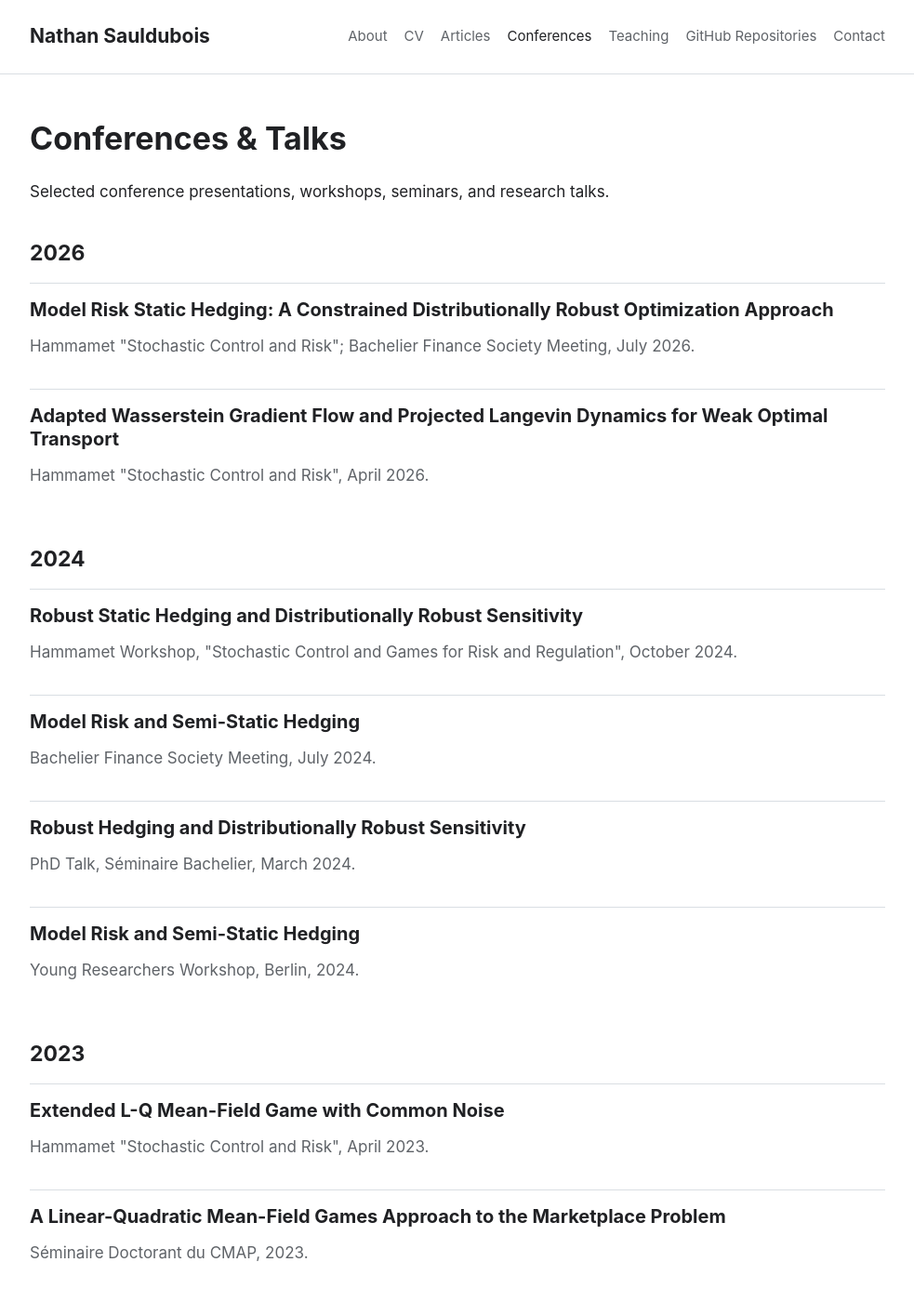
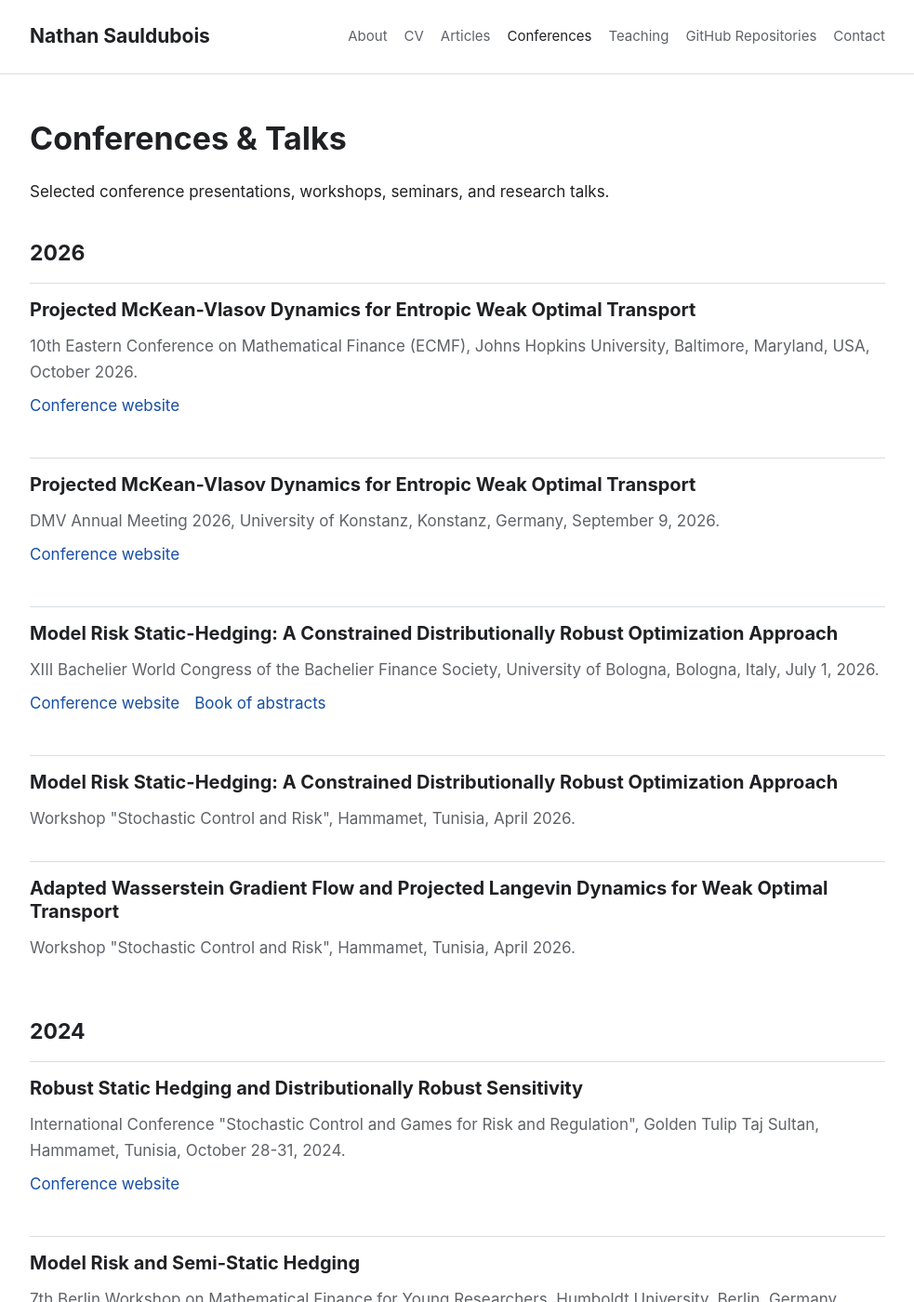
Before and after one commit to NathanSauldubois/nathansauldubois.github.io, a Jekyll site: the page built from conferences.md, in a window 1280 px wide and 1400 px high. Shown: the whole window at 93% size, without its empty margins (148-1131 px from the left). Built offline with Jekyll 4.4.1, drawn with Linux system fonts in a browser that asks for light colours; some of the changed text lies outside the part shown.

Commit message:
Update publications, talks, and CV

```diff
--- a/conferences.md
+++ b/conferences.md
@@ -12,12 +12,27 @@ Selected conference presentations, workshops, seminars, and research talks.
 
 <ul class="article-list compact-list">
   <li>
-    <h2>Model Risk Static Hedging: A Constrained Distributionally Robust Optimization Approach</h2>
-    <p class="meta">Hammamet "Stochastic Control and Risk"; Bachelier Finance Society Meeting, July 2026.</p>
+    <h2>Projected McKean-Vlasov Dynamics for Entropic Weak Optimal Transport</h2>
+    <p class="meta">10th Eastern Conference on Mathematical Finance (ECMF), Johns Hopkins University, Baltimore, Maryland, USA, October 2026.</p>
+    <p><a href="https://sites.google.com/view/ecmf/home">Conference website</a></p>
+  </li>
+  <li>
+    <h2>Projected McKean-Vlasov Dynamics for Entropic Weak Optimal Transport</h2>
+    <p class="meta">DMV Annual Meeting 2026, University of Konstanz, Konstanz, Germany, September 9, 2026.</p>
+    <p><a href="https://www.dmv-jahrestagung.de/">Conference website</a></p>
+  </li>
+  <li>
+    <h2>Model Risk Static-Hedging: A Constrained Distributionally Robust Optimization Approach</h2>
+    <p class="meta">XIII Bachelier World Congress of the Bachelier Finance Society, University of Bologna, Bologna, Italy, July 1, 2026.</p>
+    <p class="link-row"><a href="https://eventi.unibo.it/bachelier">Conference website</a><a href="https://bfs2026-abstract-book.netlify.app/">Book of abstracts</a></p>
+  </li>
+  <li>
+    <h2>Model Risk Static-Hedging: A Constrained Distributionally Robust Optimization Approach</h2>
+    <p class="meta">Workshop "Stochastic Control and Risk", Hammamet, Tunisia, April 2026.</p>
   </li>
   <li>
     <h2>Adapted Wasserstein Gradient Flow and Projected Langevin Dynamics for Weak Optimal Transport</h2>
-    <p class="meta">Hammamet "Stochastic Control and Risk", April 2026.</p>
+    <p class="meta">Workshop "Stochastic Control and Risk", Hammamet, Tunisia, April 2026.</p>
   </li>
 </ul>
 
@@ -26,19 +41,23 @@ Selected conference presentations, workshops, seminars, and research talks.
 <ul class="article-list compact-list">
   <li>
     <h2>Robust Static Hedging and Distributionally Robust Sensitivity</h2>
-    <p class="meta">Hammamet Workshop, "Stochastic Control and Games for Risk and Regulation", October 2024.</p>
+    <p class="meta">International Conference "Stochastic Control and Games for Risk and Regulation", Golden Tulip Taj Sultan, Hammamet, Tunisia, October 28-31, 2024.</p>
+    <p><a href="https://sites.google.com/view/conference-hammamet/home">Conference website</a></p>
   </li>
   <li>
     <h2>Model Risk and Semi-Static Hedging</h2>
-    <p class="meta">Bachelier Finance Society Meeting, July 2024.</p>
-  </li>
-  <li>
-    <h2>Robust Hedging and Distributionally Robust Sensitivity</h2>
-    <p class="meta">PhD Talk, S&eacute;minaire Bachelier, March 2024.</p>
+    <p class="meta">7th Berlin Workshop on Mathematical Finance for Young Researchers, Humboldt University, Berlin, Germany, September 4-6, 2024.</p>
+    <p><a href="https://www.mathematik.hu-berlin.de/~mfy2024/">Workshop website</a></p>
   </li>
   <li>
     <h2>Model Risk and Semi-Static Hedging</h2>
-    <p class="meta">Young Researchers Workshop, Berlin, 2024.</p>
+    <p class="meta">12th Bachelier World Congress of the Bachelier Finance Society, FGV EMAp, Rio de Janeiro, Brazil, July 8-12, 2024.</p>
+    <p><a href="https://emap.fgv.br/eventos/12th-bachelier-world-congress-bachelier-finance-society">Conference website</a></p>
+  </li>
+  <li>
+    <h2>First-Order Martingale Model Risk Hedging</h2>
+    <p class="meta">Bachelier PhD Seminar, Institut Henri Poincar&eacute;, Paris, France, June 7, 2024.</p>
+    <p><a href="https://www.bachelier-paris.fr/programme/">Seminar program</a></p>
   </li>
 </ul>
 
@@ -47,10 +66,21 @@ Selected conference presentations, workshops, seminars, and research talks.
 <ul class="article-list compact-list">
   <li>
     <h2>Extended L-Q Mean-Field Game with Common Noise</h2>
-    <p class="meta">Hammamet "Stochastic Control and Risk", April 2023.</p>
+    <p class="meta">Workshop "Stochastic Control and Risk", Hammamet, Tunisia, April 24-27, 2023.</p>
   </li>
   <li>
     <h2>A Linear-Quadratic Mean-Field Games Approach to the Marketplace Problem</h2>
-    <p class="meta">S&eacute;minaire Doctorant du CMAP, 2023.</p>
+    <p class="meta">CMAP PhD Seminar, Centre de Math&eacute;matiques Appliqu&eacute;es, &Eacute;cole Polytechnique, Palaiseau, France, 2023.</p>
   </li>
 </ul>
+
+## Conference Organization
+
+<ul class="article-list compact-list">
+  <li>
+    <h2>Optimal Transport in Robust Finance</h2>
+    <p class="meta">Invited session at the 2026 INFORMS Annual Meeting, Moscone Center and Marriott Marquis, San Francisco, California, USA, November 1-4, 2026.</p>
+    <p>Co-organized with Xin Zhang.</p>
+    <p><a href="https://meetings.informs.org/wordpress/annual/">Conference website</a></p>
+  </li>
+</ul>
```
Also changed, not shown: articles.md (+8 -4 lines), 1 other file.
